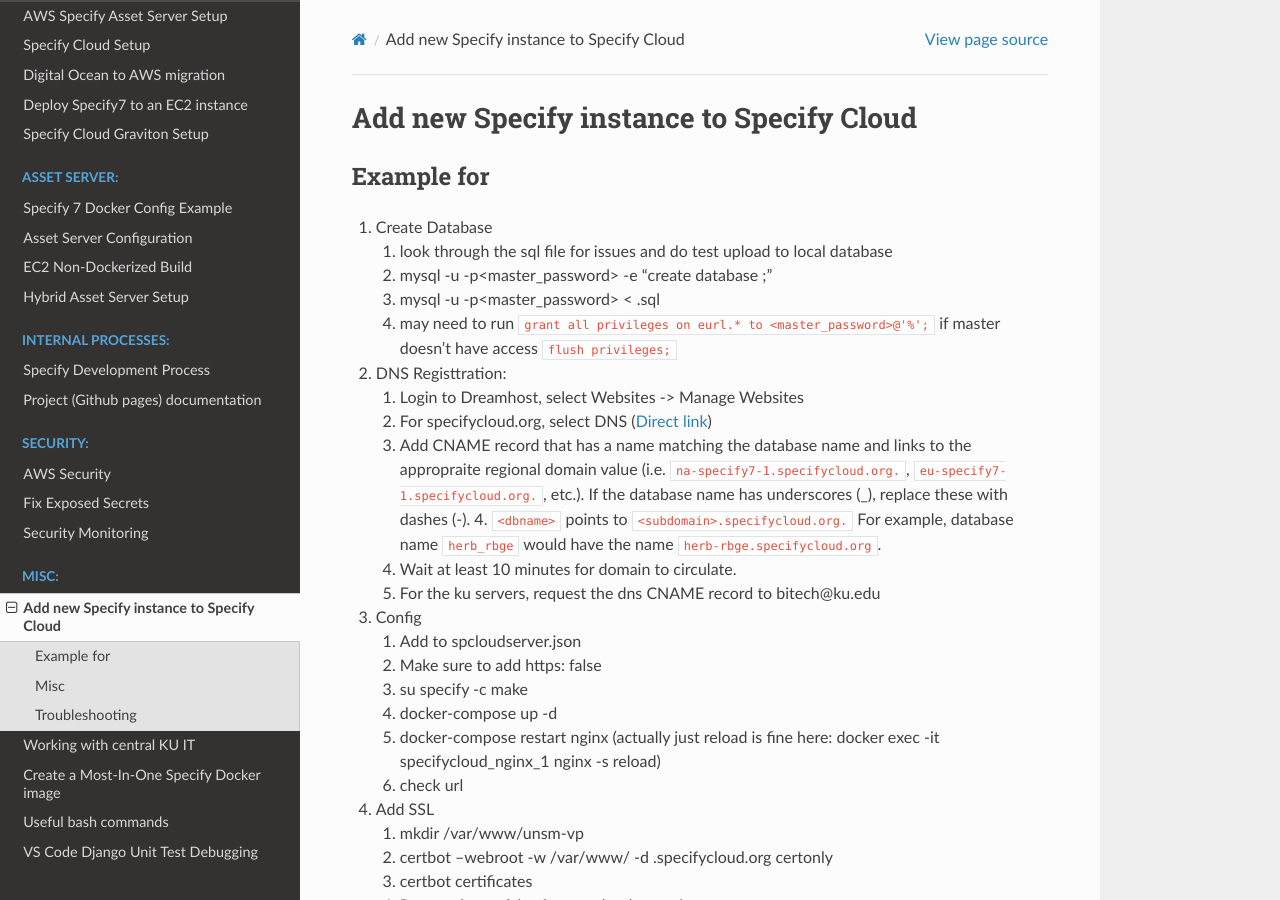
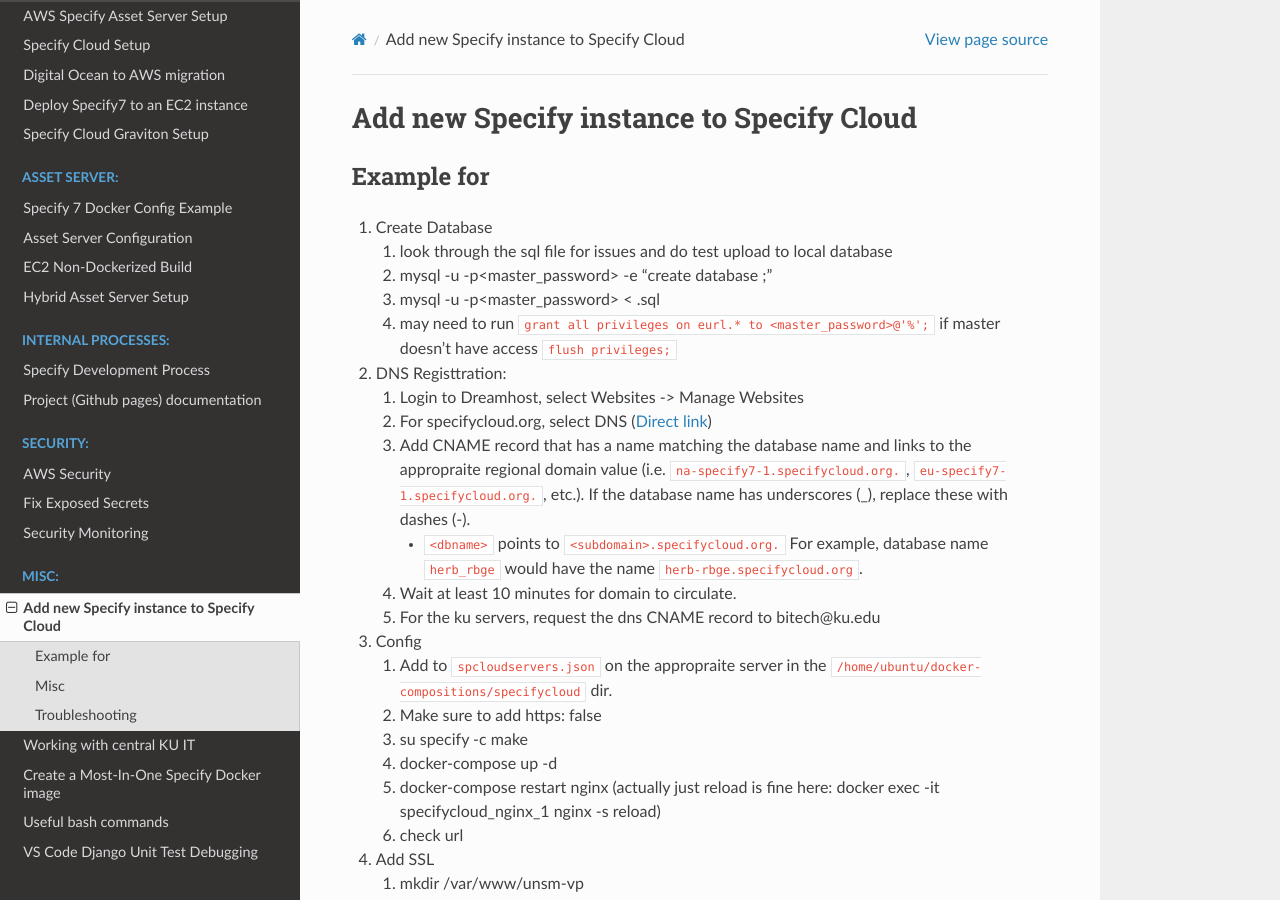
Before and after one commit to specify/specify.github.io, a Sphinx documentation site: the page built from sphinx/misc/add_new_instance_to_specify_cloud.md, in a window 1280 px wide and 900 px high. Built offline with Sphinx 7.4.7 and the Read the Docs theme 2.0.0, drawn with Linux system fonts in a browser that asks for light colours.

Commit message:
Clarify configuration

```diff
--- a/sphinx/misc/add_new_instance_to_specify_cloud.md
+++ b/sphinx/misc/add_new_instance_to_specify_cloud.md
@@ -12,12 +12,12 @@
 	1. Login to Dreamhost, select Websites -> Manage Websites
 	2. For specifycloud.org, select DNS ([Direct link](https://panel.dreamhost.com/index.cgi?tree=domain.dashboard#/site/specifycloud.org/dns))
 	3. Add CNAME record that has a name matching the database name and links to the appropraite regional domain value (i.e. `na-specify7-1.specifycloud.org.`, `eu-specify7-1.specifycloud.org.`, etc.). If the database name has underscores (_), replace these with dashes (-).
-		4. `<dbname>` points to `<subdomain>.specifycloud.org.`
+		- `<dbname>` points to `<subdomain>.specifycloud.org.`
 		   For example, database name `herb_rbge` would have the name `herb-rbge.specifycloud.org`.
 	4. Wait at least 10 minutes for domain to circulate.
 	5. For the ku servers, request the dns CNAME record to bitech@ku.edu
 3. Config
-	1. Add to spcloudserver.json
+	1. Add to `spcloudservers.json` on the appropraite server in the `/home/ubuntu/docker-compositions/specifycloud` dir.
 	2. Make sure to add https: false
 	3. su specify -c make
 	4. docker-compose up -d
```
